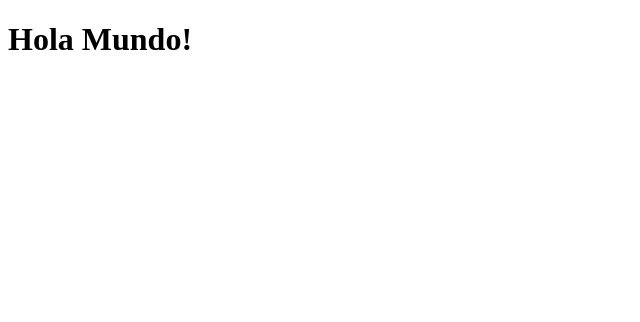
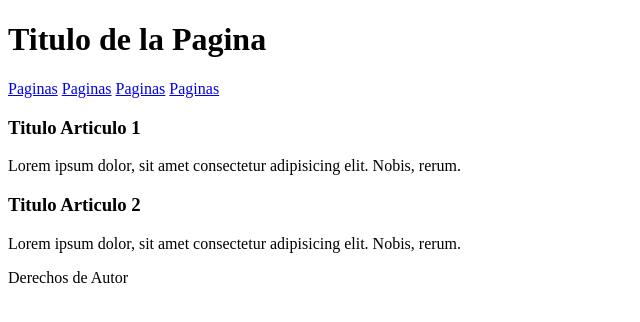
Before and after one commit to mauriam/workspace, a plain HTML site: page html/html.basico/index.html in a window 1280 px wide. Shown: the whole page, without its empty margins (0-640 px from the left). Drawn offline with Linux system fonts and the light colour scheme.

Commit message:
etiquetas semanticas

```diff
--- a/html/html.basico/index.html
+++ b/html/html.basico/index.html
@@ -8,6 +8,31 @@
 </head>
 <!-- esto es un comentario en html  -->
 <body>
-    <h1>Hola Mundo!</h1>
+    <header>
+        <h1>Titulo de la Pagina</h1>
+    </header>
+    <nav>
+        <a href="#">Paginas</a>
+        <a href="#">Paginas</a>
+        <a href="#">Paginas</a>
+        <a href="#">Paginas</a>
+    </nav>
+    <main>
+        <section>
+            <h3>Titulo Articulo 1</h3>
+            <article>
+                <p>Lorem ipsum dolor, sit amet consectetur adipisicing elit. Nobis, rerum.</p>
+            </article>
+        </section>
+        <section>
+            <h3>Titulo Articulo 2</h3>
+            <article>
+                <p>Lorem ipsum dolor, sit amet consectetur adipisicing elit. Nobis, rerum.</p>
+            </article>
+        </section>
+    </main>
+    <footer>
+        <p>Derechos de Autor</p>
+    </footer>
 </body>
 </html>
```
